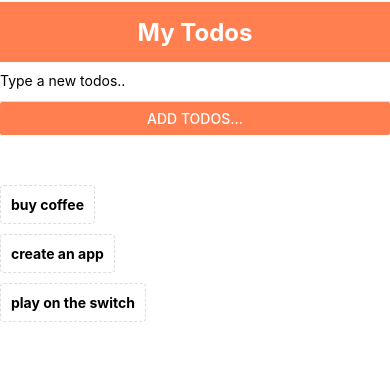
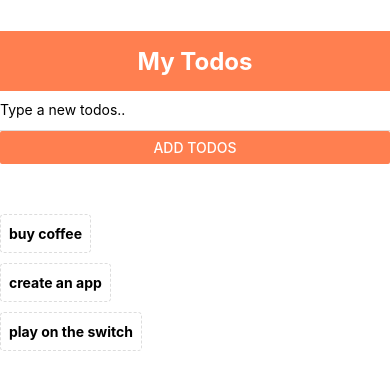
Before and after one commit to kosarc/First-Native-App, a React Native app: screen / in a window 390 px wide. Shown: the top 390 px of the page. Built offline with nearby package versions, Linux system fonts and the light colour scheme.

Commit message:
added condition to the HandlePressButton

```diff
--- a/App.js
+++ b/App.js
@@ -1,5 +1,5 @@
 import React, { useState } from "react";
-import { StyleSheet, Text, View, FlatList } from "react-native";
+import { StyleSheet, Text, View, FlatList, Alert } from "react-native";
 import Header from "./components/Header";
 import TodoItem from "./components/TodoItem";
 import AddToDos from "./components/AddToDos";
@@ -18,6 +18,7 @@ export default function App() {
   }
 
   function handlePressButton(newToDos) {
+    if (newToDos.length > 3) {
       setToDo((prevToDos) => {
         return [
           {
@@ -27,6 +28,14 @@ export default function App() {
           ...prevToDos,
         ];
       });
+    } else {
+      return Alert.alert("OOPS!", "Type more chars in todo list!", [
+        {
+          text: "Understood",
+          onPress: () => (alert, closed),
+        },
+      ]);
+    }
   }
 
   return (
@@ -54,7 +63,7 @@ export default function App() {
 
 const styles = StyleSheet.create({
   container: {
-    marginTop: 2,
+    marginTop: 31,
     flex: 1,
   },
   content: {
--- a/components/AddToDos.js
+++ b/components/AddToDos.js
@@ -2,19 +2,19 @@ import React, { useState } from "react";
 import { View, Button, TextInput, StyleSheet } from "react-native";
 
 function AddToDos({ handlePressButton }) {
-  const [text, setText] = useState(null);
+  const [text, setText] = useState(" ");
   return (
     <View style={styles.form}>
       <TextInput
         multiline
         style={styles.input}
         placeholder="Type a new todos.."
-        onChangeText={(value) => {
-          setText(value);
+        onChangeText={(val) => {
+          setText(val);
         }}
       />
       <Button
-        title="Add Todos..."
+        title="Add Todos"
         color="coral"
         onPress={() => handlePressButton(text)}
       />
--- a/components/TodoItem.js
+++ b/components/TodoItem.js
@@ -12,7 +12,9 @@ function TodoItem({ item, handlePress }) {
 const styles = StyleSheet.create({
   item: {
     marginTop: 10,
-    padding: 10,
+    paddingVertical: 10,
+    paddingHorizontal: 8,
+    width: "100%",
     borderWidth: 1,
     borderStyle: "dashed",
     borderRadius: 4,
```
Lines whose indentation alone changed are shown as unchanged.
